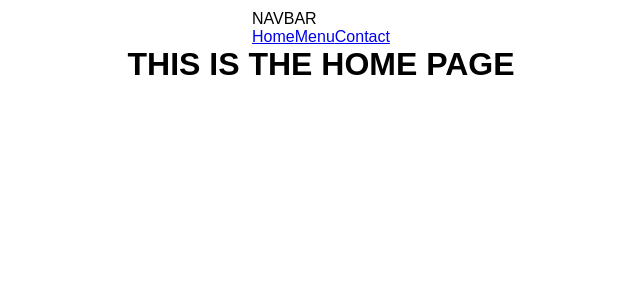
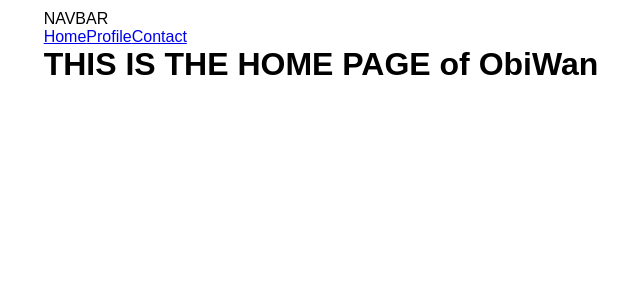
Before and after one commit to edr3x/React-Basics, a React (Vite) app: page / in a window 1280 px wide. Shown: the top 300 px of the page, without its empty margins (319-959 px from the left). Built offline with nearby package versions, Linux system fonts and the light colour scheme.

Commit message:
context api

```diff
--- a/src/App.tsx
+++ b/src/App.tsx
@@ -1,10 +1,10 @@
 import "./App.scss";
-import { ReactRouterDemo } from "./Demo_7_ReactRouter/ReactRouterDemo";
+import { StateManagementDemo } from "./Demo_8_UseContextHook/StateManagement";
 
 export function App() {
     return (
         <main className="main">
-            <ReactRouterDemo />
+            <StateManagementDemo />
         </main>
     );
 }
--- /dev/null
+++ b/src/Demo_8_UseContextHook/StateManagement.tsx
@@ -0,0 +1,41 @@
+import { useState, createContext } from "react";
+import { BrowserRouter as Router, Routes, Route } from "react-router-dom";
+import { NavBar } from "./components/NavBar";
+
+import { ContactPage } from "./pages/Contact";
+import { HomePage } from "./pages/Home";
+import { ProfilePage } from "./pages/Profile";
+
+export type AppContextType = {
+    username: string;
+    setUsername: React.Dispatch<React.SetStateAction<string>>;
+};
+
+export const AppContext = createContext<AppContextType>({
+    username: "",
+    setUsername: () => {},
+});
+
+export function StateManagementDemo() {
+    const [username, setUsername] = useState<string>("ObiWan");
+
+    return (
+        <div>
+            <AppContext.Provider value={{ username, setUsername }}>
+                <Router>
+                    <NavBar />
+                    <Routes>
+                        <Route path="/" element={<HomePage />} />
+                        <Route path="/profile" element={<ProfilePage />} />
+                        <Route path="/contact" element={<ContactPage />} />
+
+                        <Route
+                            path="*"
+                            element={<h1>ERROR 404 PAGE NOT_FOUND</h1>}
+                        />
+                    </Routes>
+                </Router>
+            </AppContext.Provider>
+        </div>
+    );
+}
--- /dev/null
+++ b/src/Demo_8_UseContextHook/components/ChangeProfile.tsx
@@ -0,0 +1,18 @@
+import { useContext, useState } from "react";
+import { AppContext, AppContextType } from "../StateManagement";
+
+export function ChangeProfile() {
+    const [newUsername, setNewUsername] = useState<string>("");
+
+    const { setUsername } = useContext<AppContextType>(AppContext);
+
+    return (
+        <div>
+            <input onChange={(event) => setNewUsername(event.target.value)} />
+
+            <button onChange={() => setUsername(() => newUsername)}>
+                Change Username
+            </button>
+        </div>
+    );
+}
--- /dev/null
+++ b/src/Demo_8_UseContextHook/components/NavBar.tsx
@@ -0,0 +1,13 @@
+import { Link } from "react-router-dom";
+
+export function NavBar() {
+    return (
+        <div>
+            NAVBAR
+            <br />
+            <Link to="/">Home</Link>
+            <Link to="/profile">Profile</Link>
+            <Link to="/contact">Contact</Link>
+        </div>
+    );
+}
--- /dev/null
+++ b/src/Demo_8_UseContextHook/pages/Contact.tsx
@@ -0,0 +1,10 @@
+import { useContext } from "react";
+import { AppContext, AppContextType } from "../StateManagement";
+export function ContactPage() {
+    const { username } = useContext<AppContextType>(AppContext);
+    return (
+        <div>
+            <h1>Contact {username}</h1>
+        </div>
+    );
+}
--- /dev/null
+++ b/src/Demo_8_UseContextHook/pages/Home.tsx
@@ -0,0 +1,8 @@
+import { useContext } from "react";
+import { AppContext, AppContextType } from "../StateManagement";
+
+export function HomePage() {
+    const { username } = useContext<AppContextType>(AppContext);
+
+    return <h1>THIS IS THE HOME PAGE of {username} </h1>;
+}
--- /dev/null
+++ b/src/Demo_8_UseContextHook/pages/Profile.tsx
@@ -0,0 +1,14 @@
+import { useContext } from "react";
+import { ChangeProfile } from "../components/ChangeProfile";
+import { AppContext, AppContextType } from "../StateManagement";
+
+export function ProfilePage() {
+    const { username } = useContext<AppContextType>(AppContext);
+
+    return (
+        <div>
+            <h1>PROFILE of {username}</h1>
+            <ChangeProfile />
+        </div>
+    );
+}
```
